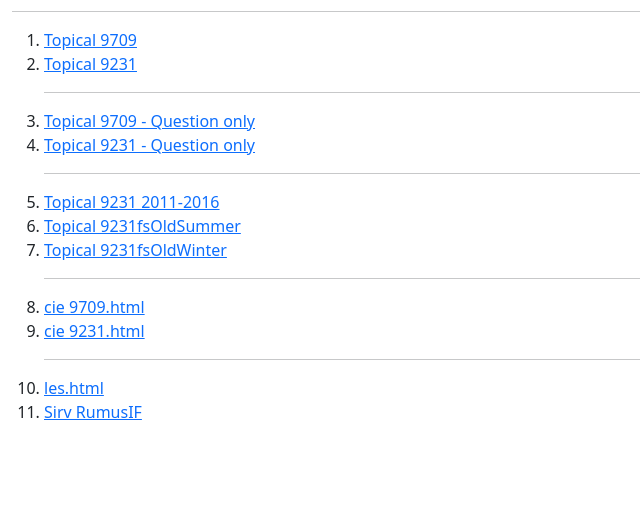
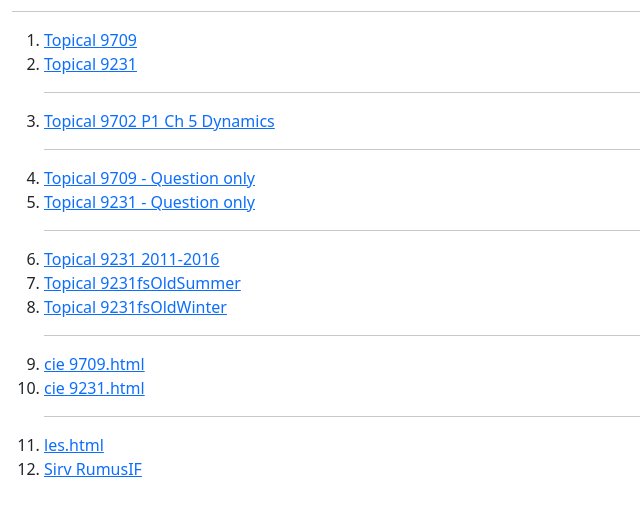
Before and after one commit to wongsukses/cie, a plain HTML site: page index2.html in a window 1280 px wide. Shown: the part 53-566 px from the top of the page, without its empty margins (0-640 px from the left). Drawn offline with nearby package versions, Linux system fonts and the light colour scheme.

Commit message:
Update index2.html

```diff
--- a/index2.html
+++ b/index2.html
@@ -13,6 +13,8 @@
 <ol>
 <li><a href="temp/9709t.html">Topical 9709</a></li>
 <li><a href="temp/9231t.html">Topical 9231</a></li><hr>
+
+<li><a href="temp/9702p1ch5.html">Topical 9702 P1 Ch 5 Dynamics</a></li><hr>
 
 <li><a href="temp/9709t_Qonly.html">Topical 9709 - Question only</a></li>
 <li><a href="temp/9231t_Qonly.html">Topical 9231 - Question only</a></li><hr>
```
